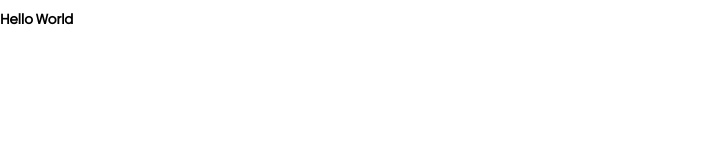
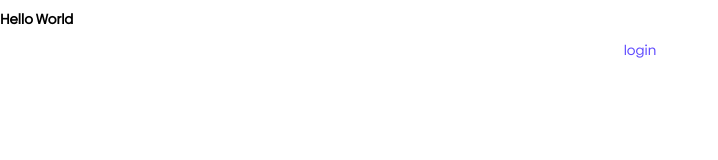
Before and after one commit to BrenoRev/Devagram, a Next.js app: page / in a window 1280 px wide. Shown: the top 160 px of the page, without its empty margins (0-718 px from the left). Built offline with nearby package versions, Linux system fonts and the light colour scheme.

Commit message:
Componente de avatar

```diff
--- a/components/Pessoa.js
+++ /dev/null
@@ -1,11 +0,0 @@
-export default function Pessoa(props) {
-    return (
-        <div className="pessoa">
-            <b>Nome</b>: {props.nome}
-             <br/>
-            <b>Idade</b>: {props.idade}
-             <br/>
-             <br/>
-        </div>
-    )
-}
--- /dev/null
+++ b/components/botao/botao.scss
@@ -0,0 +1,37 @@
+@mixin botaoPrimario {
+    background-color: $branco;
+    color: $corPrimaria;
+}
+
+@mixin botaoInvertido {
+    background-color: $branco;
+    color: $corPrimaria;
+    border: 1px solid $corPrimaria;
+}
+
+.btn {
+    width: 100%;
+    border: none;
+    border-radius: 4px;
+    cursor: pointer;
+
+    &.primaria {
+        @include botaoPrimario;
+
+        &:hover {
+            @include botaoInvertido();
+        }
+    }
+
+    &.invertido {
+        @include botaoInvertido();
+
+        &:hover {
+            @include botaoPrimario;
+        }
+    }
+
+    &:disabled {
+        opacity: 0.5;
+    }
+}
--- /dev/null
+++ b/components/botao/index.js
@@ -0,0 +1,21 @@
+export default function Botao(
+    {
+        tipo = 'button',
+        texto,
+        cor = 'primaria',
+        desabilitado = false,
+        manipularClique
+    }
+) {
+
+    return (
+        <button
+            type={tipo}
+            className={`btn ${cor}`}
+            disabled= {desabilitado}
+            onClick={manipularClique}
+        >
+            {texto}
+        </button>
+    )
+}
--- a/pages/index.js
+++ b/pages/index.js
@@ -1,11 +1,12 @@
 
 import { useState } from 'react'
-import  Pessoa  from '../components/Pessoa';
+import Botao from '../components/botao';
 export default function Home() {
 
   return (
     <>
       <h1> Hello World </h1>
+      <Botao texto={'login'} manipularClique={() => console.log('Botão clicado')} />
     </>
 
   )
--- a/styles/globals.scss
+++ b/styles/globals.scss
@@ -1,5 +1,7 @@
 @import '../public/fonts/fonts.scss';
 @import 'variaveis.scss';
+@import '../components/botao/botao.scss';
+
 body {
     padding : 0;
     margin: 0;
```
